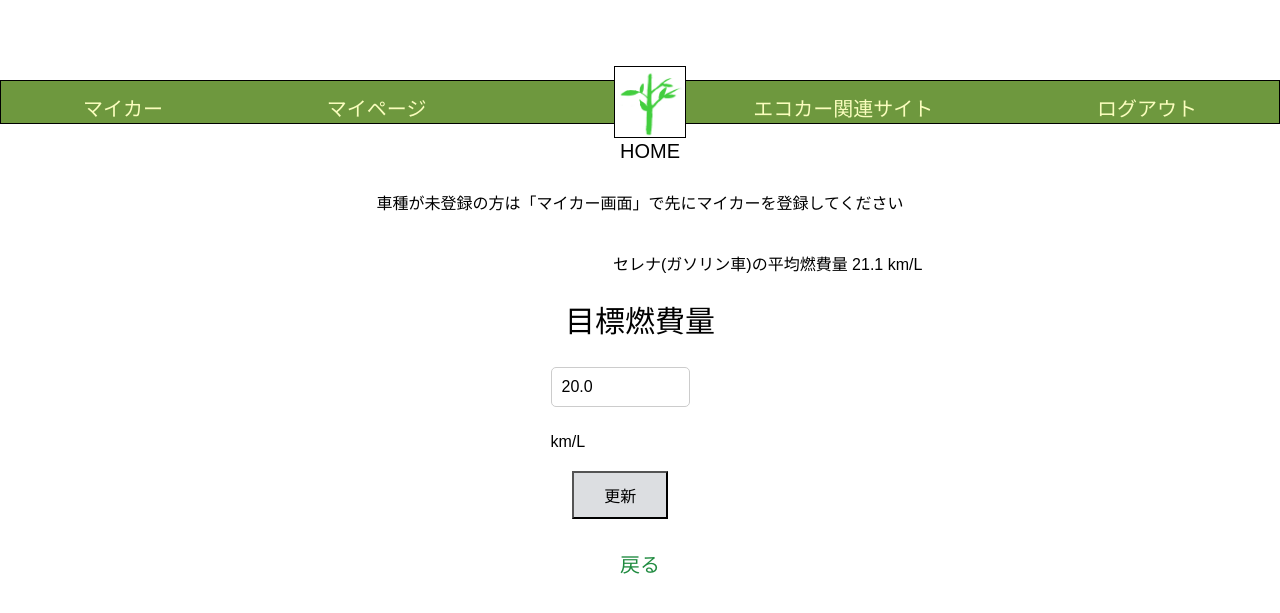
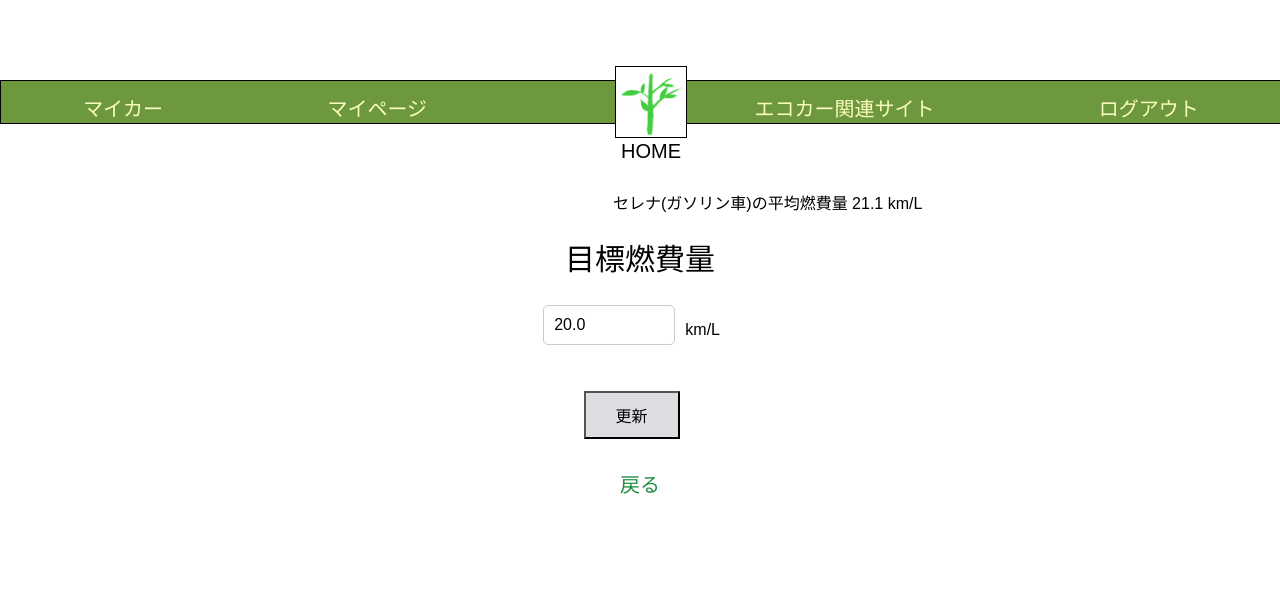
Before and after one commit to d3012035/Test_Repository, a Django app: page /Edrive/target_fuelefficiency/7 in a window 1280 px wide. Shown: the top 613 px of the page. Run offline with Django 4.2, Linux system fonts and the light colour scheme; a user stored in the database is signed in; data comes from the database, SQL or seed files in the repository; both versions use the stored data as it was after the commit.

Commit message:
cssの実装

```diff
--- a/car_drive/Edrive/forms.py
+++ b/car_drive/Edrive/forms.py
@@ -3,6 +3,7 @@ from .models import  MyCar, FuelRecord, User, CarModel, Manufacturer
 from django.contrib.auth.password_validation import validate_password
 from django.contrib.auth.forms import AuthenticationForm
 from django.core.exceptions import ValidationError
+from django.forms import NumberInput
 
 class LoginForm(forms.Form):
 
@@ -59,11 +60,13 @@ class TargetFuelForm(forms.ModelForm):
 
 
 class RecordsForm(forms.ModelForm):
-    distance = forms.FloatField(label = '走行距離(km)', min_value=1.0, max_value=3000.0, error_messages={
+    distance = forms.FloatField(label = '走行距離(km)', min_value=1.0, max_value=3000.0, widget=NumberInput(attrs={'step': 0.1}),
+            error_messages={
         'min_value': '距離は1以上でなければなりません。',
         'max_value': '距離は3000以下でなければなりません。',
         })
-    fuel_amount = forms.FloatField(label = '給油量(L)',min_value=1.0, max_value=200.0, error_messages={
+    fuel_amount = forms.FloatField(label = '給油量(L)',min_value=1.0, max_value=200.0, widget=NumberInput(attrs={'step': 0.1}),
+            error_messages={
         'min_value': '給油量は1以上でなければなりません。',
         'max_value': '給油量は200以下でなければなりません。',
 
--- a/car_drive/Edrive/views.py
+++ b/car_drive/Edrive/views.py
@@ -368,10 +368,11 @@ class RecordsView(View):
         user = get_object_or_404(User, pk=pk)
         # ユーザーに関連する FuelRecord を取得
         my_cars = MyCar.objects.filter(user=user)
-        fuel_records = FuelRecord.objects.filter(my_car__in=my_cars)
+        mycar_registered = my_cars.exists()
+        fuel_records = FuelRecord.objects.filter(my_car__in=my_cars) if mycar_registered else []
 
         form = self.form_class()
-        return render(request, self.template_name, {'fuel_records': fuel_records, 'form': form, 'car_id': pk})
+        return render(request, self.template_name, {'fuel_records': fuel_records, 'form': form, 'car_id': pk, 'mycar_registered': mycar_registered, })
 
     def post(self, request, pk):
 
@@ -389,10 +390,7 @@ class RecordsView(View):
                   distance = form.cleaned_data['distance']
                   fuel_amount = form.cleaned_data['fuel_amount']
                   date = form.cleaned_data['date']
-                  #min_distance = 1.0  # 距離の最小値
-                  #max_distance = 3000.0  # 距離の最大値
-                  #min_fuel_amount = 1.0  # 給油量の最小値
-                  #max_fuel_amount = 200.0  # 給油量の最大値
+
 
                   # distance を範囲内に収める
                   #distance = max(min_distance, min(distance, max_distance))
@@ -473,9 +471,12 @@ class TargetFuelView(LoginRequiredMixin, UpdateView):
         if my_car:
             average_fuel_efficiency = my_car.car_model.average_fuel_efficiency
             form = TargetFuelForm(instance=my_car)
+            mycar_registered = True  # マイカーが登録されている
         else:
             average_fuel_efficiency = None
             form = TargetFuelForm()
+            mycar_registered = False  # マイカーが登録されていない
+
 
 
         context = {
@@ -484,6 +485,7 @@ class TargetFuelView(LoginRequiredMixin, UpdateView):
             #'user_cars': user_cars,  # ユーザーが登録した車種をコンテキストに追加
             #'car_models':user_car_models
             'my_car': my_car,
+            'mycar_registered': mycar_registered,  # フラグを追加
         }
         return render(request, self.template_name, context)
 
@@ -493,12 +495,12 @@ class TargetFuelView(LoginRequiredMixin, UpdateView):
 
         mycars_instance = MyCar.objects.filter(user=user).first()
 
+        mycar_registered = mycars_instance is not None and mycars_instance.car_model_id is not None
         # 初期化を保証するために空のフォームを準備
         #form = TargetFuelForm(request.POST, instance=mycars_instance) if mycars_instance else TargetFuelForm(request.POST)
         # マイカーが登録されていない場合
-        if not mycars_instance:
+        if not mycar_registered:
             form = TargetFuelForm(request.POST)
-            # エラーメッセージを表示し、マイカー登録ページにリダイレクト
             return redirect(reverse_lazy('Edrive:mycar_detail', kwargs={'pk': user.pk})) # マイカー登録ページにリダイレクト
 
 
@@ -528,7 +530,8 @@ class TargetFuelView(LoginRequiredMixin, UpdateView):
             'form': form,
             'user_cars': user_cars,
             'car_models': user_car_models,
-            'mycars_instance':mycars_instance
+            'mycars_instance':mycars_instance,
+            'mycar_registered': mycar_registered
         }
 
         return render(request, self.template_name, context)
--- a/car_drive/static/css/style.css
+++ b/car_drive/static/css/style.css
@@ -12,17 +12,20 @@
 body {
     font-family: Arial, sans-serif;
     margin: 0;
-    padding: 0;
+    padding-top: 80px; /* ヘッダーの高さに合わせて調整 */
 }
 
 .header-container {
     text-align: center;
     background-color: #6e983e; /* グローバルヘッダーの背景色 */
     padding: 1px 0;
-    margin-top: 80px;
-    position: relative;
+    position:fixed;
+    left: 0; /* 左端に配置 */
+    width: 100%; /* 横幅をページ幅と同じに設定 */
+    margin-top: 0;
     border:1px solid black;
     height:auto;
+    z-index: 1000; /* 他のコンテンツより前面に表示 */
 }
 
 .header-container a.navbar-brand{
@@ -682,6 +689,7 @@ input[type="submit"]:hover {
     display: flex;
     flex-wrap: wrap;
     text-align: right;
+    margin-top: 60px;
     margin-left: 350px;
     margin-right: 20px;
     width:30%;
@@ -694,11 +702,17 @@ input[type="submit"]:hover {
     width: 50%; /* フォームを親コンテナの幅に合わせる */
     margin-bottom: 20px;
     text-align: left;
-    margin-left: 50px;
+    margin-left: 80px;
 }
 
+.target form .unit{
+    margin-left: 10px; /* フォームと単位の間にスペースを追加 */
+    text-align: right;
+}
 .target form .form-group {
     margin-bottom: 15px;
+    display: flex;
+    align-items: center; /* 縦方向の中央揃え */
 }
 
 .target label {
@@ -723,6 +737,8 @@ input[type="submit"]:hover {
     border-radius: 5px;
     box-sizing: border-box;
     margin-bottom: 10px;
+    display: flex; /* フレックスボックスを使用 */
+    align-items: center; /* 縦方向の中央揃え */
 }
 
 .target form button[type="submit"] {
--- a/car_drive/templates/target_fuelefficiency.html
+++ b/car_drive/templates/target_fuelefficiency.html
@@ -36,19 +36,29 @@
         {% endfor %}
     </div>
    {% endif %}
-   <p>車種が未登録の方は「マイカー画面」で先にマイカーを登録してください</p>
+
    {% if my_car %}
    <h4>{{ my_car.car_model.car_model_name }}の平均燃費量 {{ my_car.car_model.average_fuel_efficiency }} km/L</h4>
    {% endif %}
 
 <label for="target_fuel_efficiency">目標燃費量</label>
    <nav>
+   {% if mycar_registered %}
         <form method="POST">
            {% csrf_token %}
-           {{ form.as_p }}km/L
+         <div class="form-group">
+           {{ form.as_p }}
+           <span class="unit">km/L</span>
+         </div>
 
    <button type="submit">更新</button>
         </form>
+   {% else %}
+    <!-- マイカーが登録されていない場合にリンクを表示 -->
+    <p>マイカーが登録されていません。まずはマイカーを登録してください。</p>
+    <!-- URLのみを表示 -->
+    <p><a href="{% url 'Edrive:mycar_detail' user.pk %}">クリックするとマイカー登録画面に遷移します</a></p>
+    {% endif %}
 
         <a class="navbar-brand" href="{% url 'Edrive:home' %}">戻る</a>
 
```
Also changed, not shown: other parts of car_drive/static/css/style.css (+15 -11 lines), car_drive/templates/home.html (+8 -2 lines), car_drive/templates/records.html (+10 -3 lines), car_drive/db.sqlite3.
